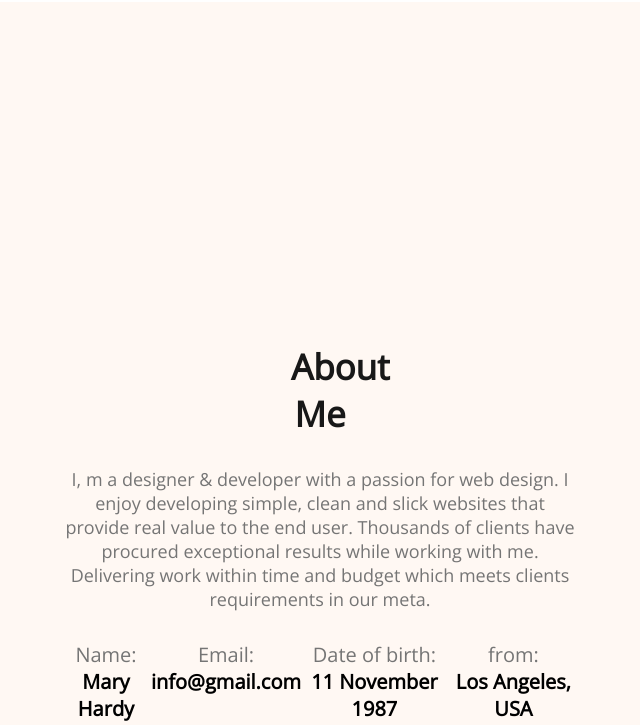
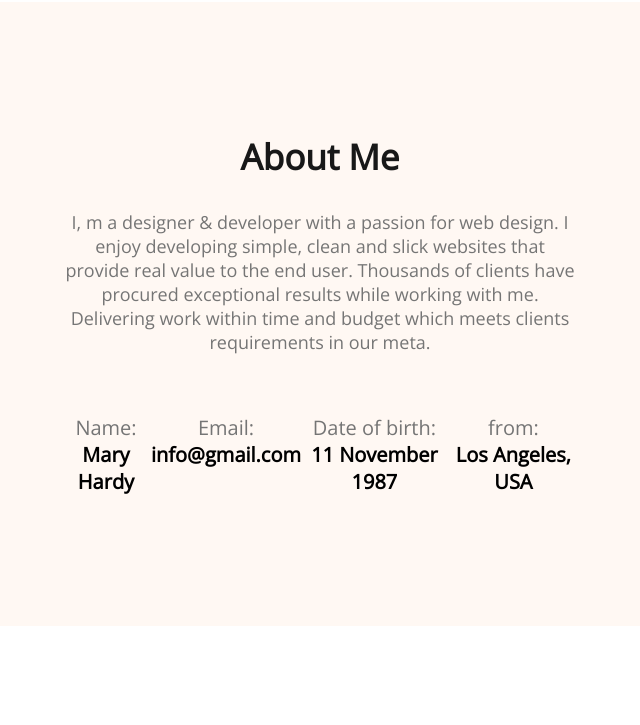
Before and after one commit to binary036/developer-portfolio, a plain HTML site: page index.html in a window 1280 px wide. Shown: the part 968-1693 px from the top of the page, without its empty margins (320-960 px from the left). Drawn offline with nearby package versions, Linux system fonts and the light colour scheme.

Commit message:
about section upadated

```diff
--- a/index.html
+++ b/index.html
@@ -34,10 +34,12 @@
 
 
 <main>
+    <!-- About Section -->
 <section class="about">
     <h3 class="section-tittle">
         About Me
     </h3>
+    <div>
         <p class="section-description">I, m a designer & developer with a passion for web design. I enjoy developing simple, clean and slick websites that provide real value to the end user. Thousands of clients have procured exceptional results while working with me. Delivering work within time and budget which meets clients requirements in our meta.</p>
 
 
@@ -59,6 +61,7 @@
         <p class="info-description">Los Angeles, USA</p>
      </div>
     </div>
+</div>
 </section>
  <!-- What I do Section -->
    <section class="what-i-do">
--- a/styles/portfolio.css
+++ b/styles/portfolio.css
@@ -88,21 +88,21 @@ main{
     border-radius: 10px;
     background-color: #FFF8F3;
     border: 1px solid #FFF8F3;
-    padding: 210px 150px;
     text-align: center;
 }
+
 .section-tittle{
-    margin: 130px 230px 0px 230px;
-    padding-bottom: 30px;
+    padding-top: 130px;
     font-size: 35px;
     font-weight: 700px;
     color: #181818;
     text-align: center;
 
 }
+
 .section-description{
     text-align: center;
-    padding-bottom: 30px;
+    padding: 30px 150px;
     font-size: 18px;
     color: #757575;
 }
@@ -110,6 +110,7 @@ main{
 .about-info-container{
     display: flex;
     justify-content: space-around;
+    padding: 30px 150px 130px 150px;
 }
 .info-tittle{
     font-size: 20px;
```
